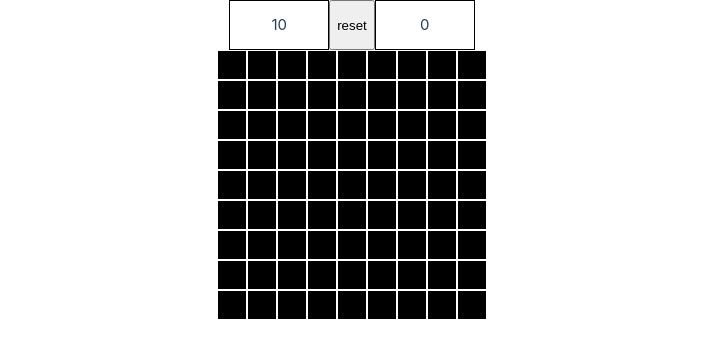
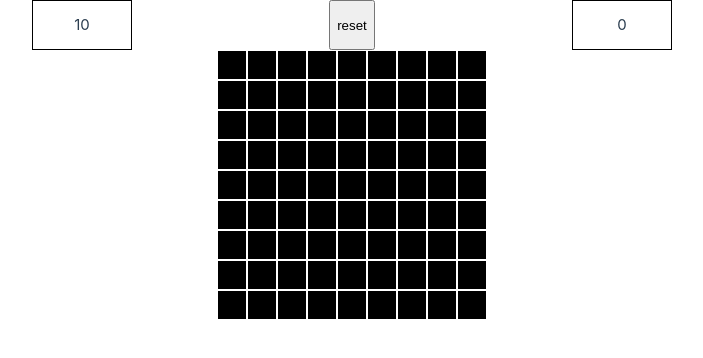
Before and after one commit to keisuke90/vue-minesweeper, a Vue app: page / in a window 1280 px wide. Shown: the top 358 px of the page, without its empty margins (288-991 px from the left). Built offline with nearby package versions, Linux system fonts and the light colour scheme.

Commit message:
ステータスバーの中身をコンポーネント化

```diff
--- a/src/components/MsStatusBar.vue
+++ b/src/components/MsStatusBar.vue
@@ -1,6 +1,7 @@
 <script setup lang="ts">
 import { computed } from "vue";
 import { useMinesweeperStore } from "@/stores/minesweeper";
+import MsStatusBox from "./MsStatusBox.vue";
 
 const miensweeperStore = useMinesweeperStore();
 const reset = (): void => {
@@ -19,29 +20,23 @@ const game = computed((): number => {
 
 <template>
   <div class="status">
-    <div class="box">
+    <MsStatusBox>
       <p v-if="game === 0 || game === 1">
         {{ mines }}
       </p>
       <p v-if="game === 2">LOSE</p>
       <p v-if="game === 3">WIN</p>
-    </div>
+    </MsStatusBox>
     <button @click="reset">reset</button>
-    <div class="box">{{ time }}</div>
+    <MsStatusBox>
+      {{ time }}
+    </MsStatusBox>
   </div>
 </template>
 
 <style scoped>
 .status {
   display: flex;
-  justify-content: center;
-}
-.box {
-  display: flex;
-  align-items: center;
-  justify-content: center;
-  height: 50px;
-  width: 100px;
-  border: 1px black solid;
+  justify-content: space-between;
 }
 </style>
--- /dev/null
+++ b/src/components/MsStatusBox.vue
@@ -0,0 +1,18 @@
+<script setup lang="ts"></script>
+
+<template>
+  <div class="box">
+    <slot />
+  </div>
+</template>
+
+<style scoped>
+.box {
+  display: flex;
+  align-items: center;
+  justify-content: center;
+  height: 50px;
+  width: 100px;
+  border: 1px black solid;
+}
+</style>
```
